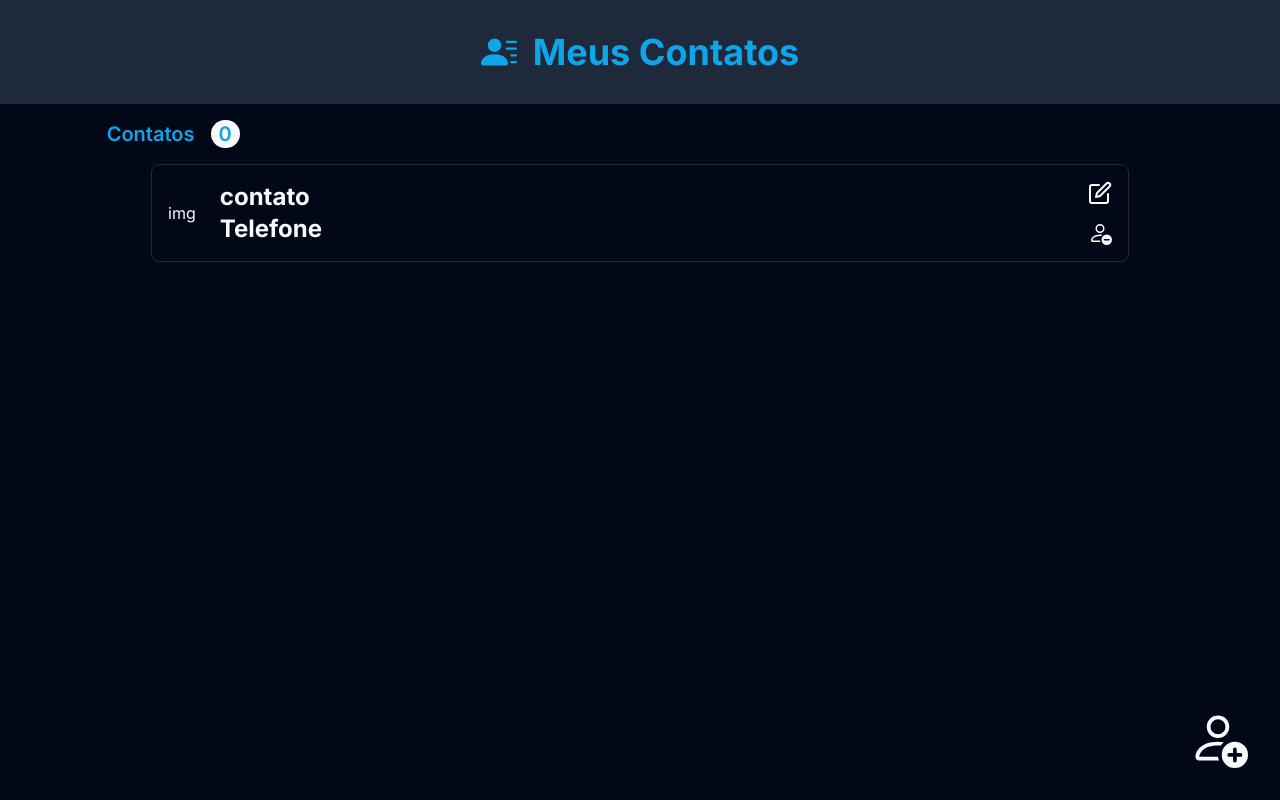
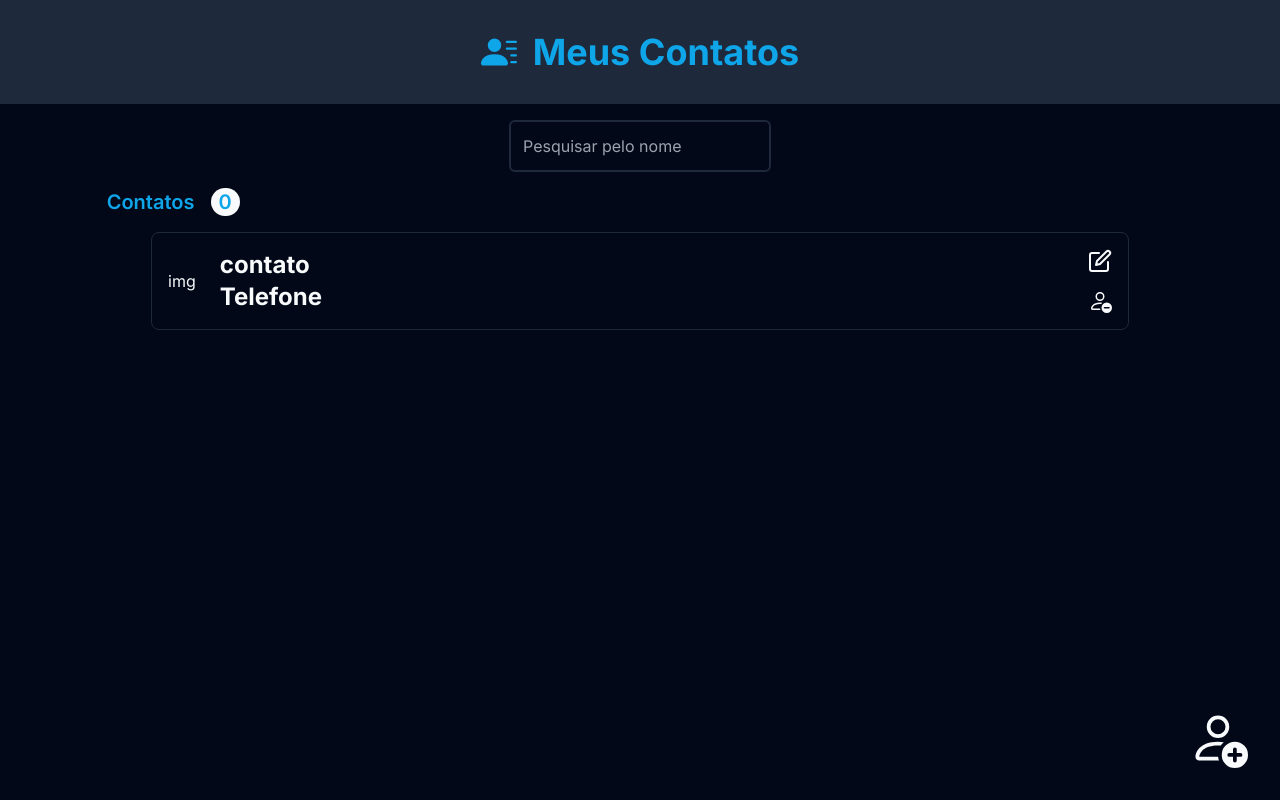
Before and after one commit to PatrickDniz/ContactList-React-AdaTechByIfood, a React (Vite) app: page /contacts in a window 1280 px wide. Built offline with nearby package versions, Linux system fonts and the light colour scheme.

Commit message:
chore: Contacts

```diff
--- a/src/components/SearchComponent/index.tsx
+++ /dev/null
@@ -1,54 +0,0 @@
-import { useCallback, useState } from 'react'
-import { IoMdClose, IoMdSearch } from 'react-icons/io'
-
-const SearchComponent = () => {
-  const [search, setSearch] = useState('')
-  const [hasSearch, setHasSearch] = useState(false)
-  const handleSearch = useCallback(() => {
-    setHasSearch(true)
-  }, [])
-  const clearSearch = useCallback(() => {
-    setSearch('')
-  }, [])
-
-  return (
-    <>
-      <div className="relative">
-        <input
-          id="search"
-          type="text"
-          className=" h-9  min-w-14 appearance-none rounded-md  border-2 border-input
-          bg-transparent px-3 py-3 text-sm focus:border-primary focus:outline-none focus:ring-0"
-          placeholder="Pesquisar pelo nome"
-          value={search}
-          onChange={(e) => setSearch(e.target.value)}
-        />
-
-        {search.length >= 3 && (
-          <button
-            type="button"
-            className="absolute right-6 top-3 flex items-center pr-2"
-            onClick={handleSearch}
-          >
-            <IoMdSearch />
-          </button>
-        )}
-        {search.length >= 3 && (
-          <button
-            type="button"
-            className="absolute right-0 top-3 flex items-center pr-2"
-            onClick={() => {
-              clearSearch()
-              setHasSearch(false)
-            }}
-          >
-            <IoMdClose />
-          </button>
-        )}
-      </div>
-      {hasSearch && <p>Você buscou {search}</p>}
-    </>
-  )
-}
-
-export { SearchComponent }
--- /dev/null
+++ b/src/components/searchComponent/index.tsx
@@ -0,0 +1,56 @@
+import { useCallback, useState } from 'react'
+import { IoMdClose, IoMdSearch } from 'react-icons/io'
+
+const SearchComponent = () => {
+  const [search, setSearch] = useState('')
+  const [hasSearch, setHasSearch] = useState(false)
+  const handleSearch = useCallback(() => {
+    setHasSearch(true)
+  }, [])
+  const clearSearch = useCallback(() => {
+    setSearch('')
+  }, [])
+
+  return (
+    <>
+      <div className="mx-auto my-4 flex w-10/12 justify-center">
+        <div className="relative flex justify-center bg-transparent ">
+          <input
+            id="search"
+            type="text"
+            className="appearance-none  rounded-md border-2 border-input
+          bg-transparent px-3 py-3 focus:border-primary focus:outline-none focus:ring-0"
+            placeholder="Pesquisar pelo nome"
+            value={search}
+            onChange={(e) => setSearch(e.target.value)}
+          />
+
+          {search.length >= 3 && (
+            <button
+              type="button"
+              className="absolute bottom-0 right-8 top-0"
+              onClick={handleSearch}
+            >
+              <IoMdSearch />
+            </button>
+          )}
+          {search.length >= 3 && (
+            <button
+              type="button"
+              className="absolute bottom-0 right-3 top-0"
+              onClick={() => {
+                clearSearch()
+                setHasSearch(false)
+              }}
+            >
+              <IoMdClose />
+            </button>
+          )}
+        </div>
+      </div>
+      {hasSearch && <p>Você buscou {search}</p>}
+    </>
+  )
+}
+
+export { SearchComponent }
--- a/src/pages/Contacts.tsx
+++ b/src/pages/Contacts.tsx
@@ -1,4 +1,5 @@
 import { ContactList } from '@/components/ContactList'
+import { SearchComponent } from '@/components/searchComponent'
 import { BsPersonLinesFill, BsPersonAdd } from 'react-icons/bs'
 
 const Contacts = () => {
@@ -10,7 +11,7 @@ const Contacts = () => {
       <div className="w-100 flex items-center justify-center gap-4 bg-secondary py-8 text-2xl font-bold text-primary sm:text-4xl ">
         <BsPersonLinesFill /> Meus Contatos
       </div>
-      <div className="search"></div>
+      <SearchComponent />
       <ContactList />
       <button
         className="absolute bottom-8 right-8 cursor-pointer text-4xl text-foreground hover:text-primary sm:text-6xl"
```
